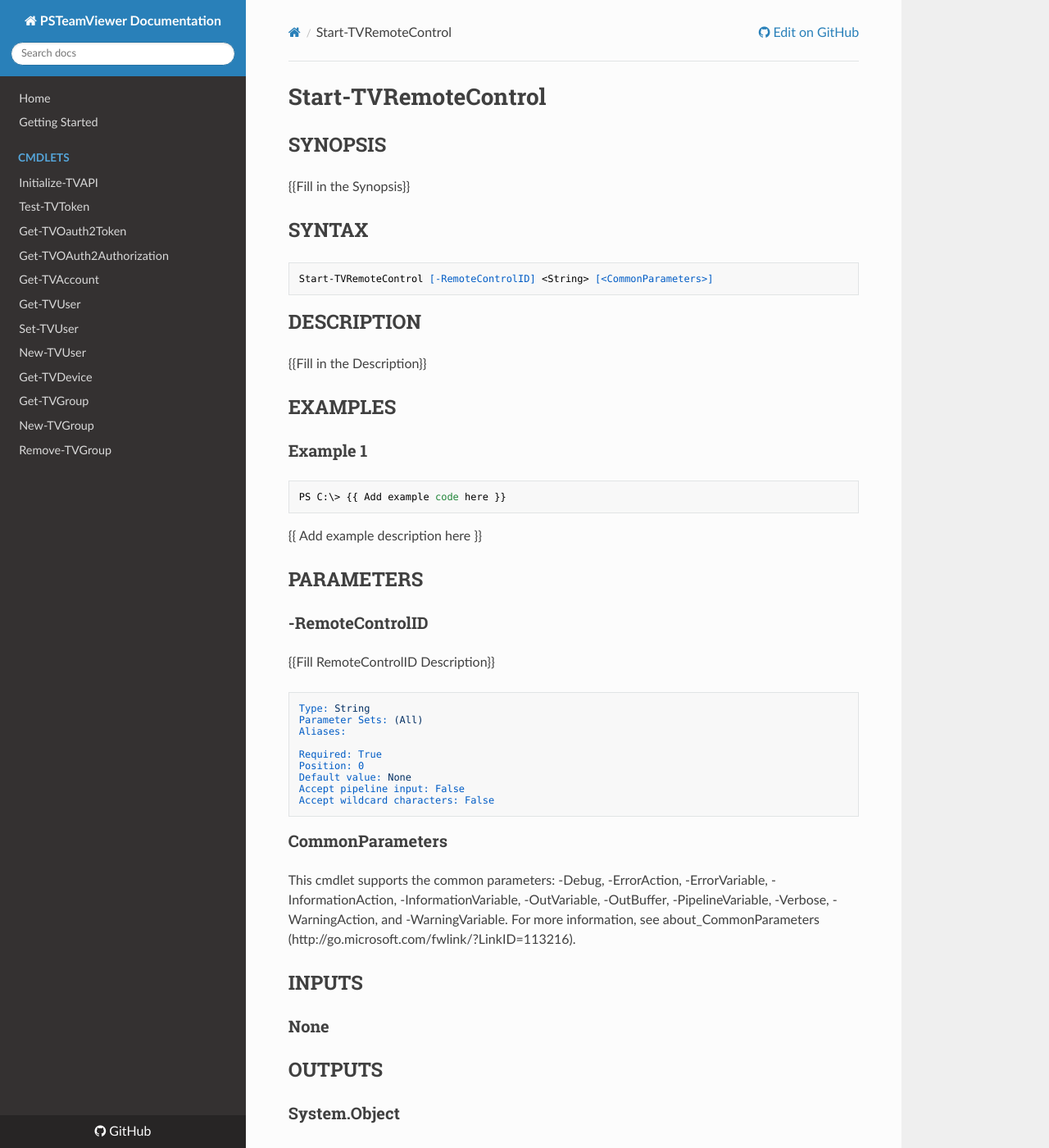
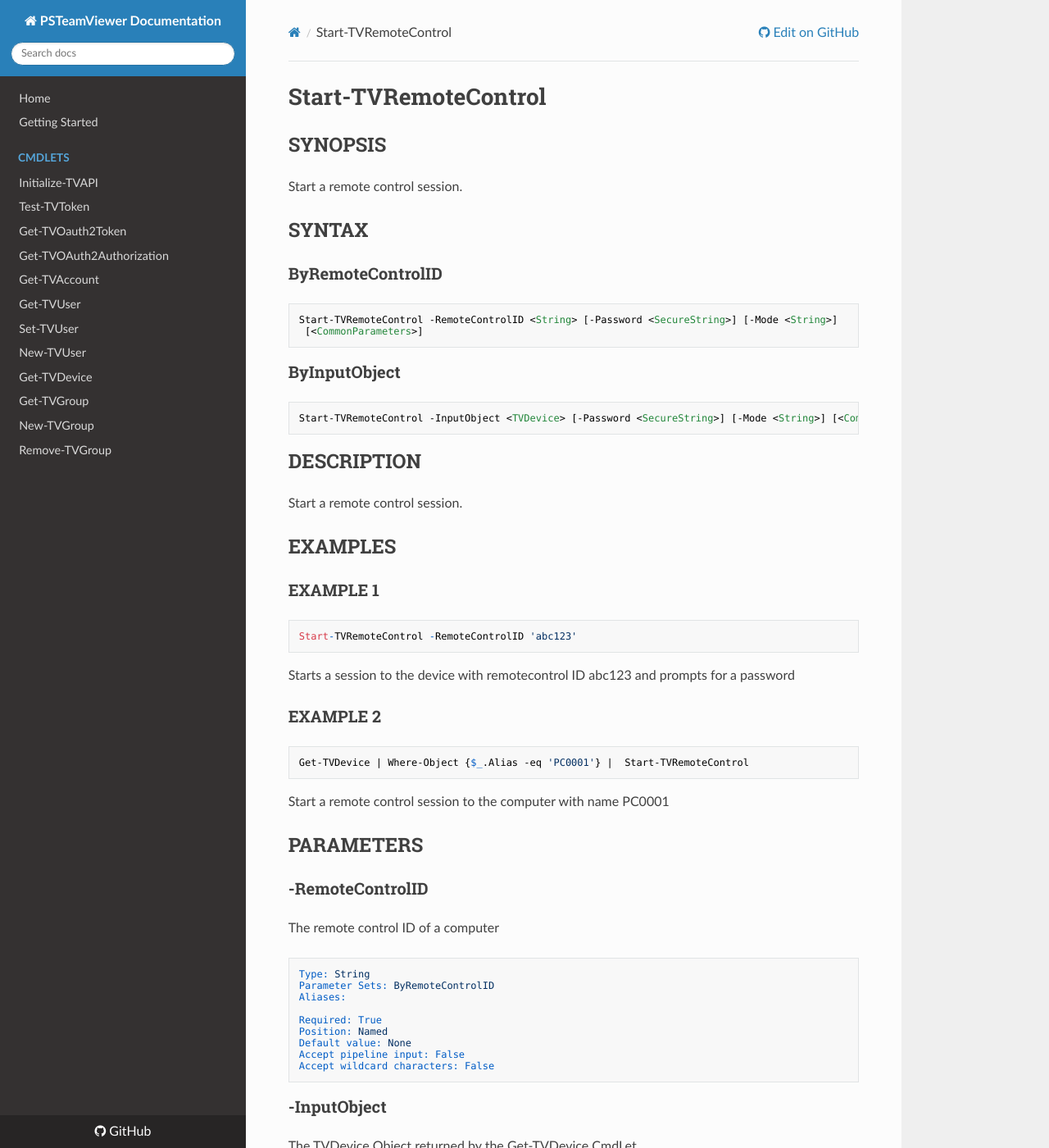
Before and after one commit to Marcuzzo/PSTeamViewer, an MkDocs documentation site: the page built from docs/cmdlets/Start-TVRemoteControl.md, in a window 1280 px wide and 1400 px high. Shown: the whole window at 82% size. Built offline with MkDocs 1.6.1, drawn with Linux system fonts in a browser that asks for light colours; nearby versions of some CDN libraries; old or Windows-style settings are respelled for this version of MkDocs; some of the changed text lies outside the part shown.

Commit message:
updated docs

````diff
--- a/docs/cmdlets/Start-TVRemoteControl.md
+++ b/docs/cmdlets/Start-TVRemoteControl.md
@@ -8,38 +8,99 @@ schema: 2.0.0
 # Start-TVRemoteControl
 
 ## SYNOPSIS
-{{Fill in the Synopsis}}
+Start a remote control session.
 
 ## SYNTAX
 
+### ByRemoteControlID
 ```
-Start-TVRemoteControl [-RemoteControlID] <String> [<CommonParameters>]
+Start-TVRemoteControl -RemoteControlID <String> [-Password <SecureString>] [-Mode <String>]
+ [<CommonParameters>]
+```
+
+### ByInputObject
+```
+Start-TVRemoteControl -InputObject <TVDevice> [-Password <SecureString>] [-Mode <String>] [<CommonParameters>]
 ```
 
 ## DESCRIPTION
-{{Fill in the Description}}
+Start a remote control session.
 
 ## EXAMPLES
 
-### Example 1
+### EXAMPLE 1
 ```
-PS C:\> {{ Add example code here }}
+Start-TVRemoteControl -RemoteControlID 'abc123'
 ```
 
-{{ Add example description here }}
+Starts a session to the device with remotecontrol ID abc123 and prompts for a password
+
+### EXAMPLE 2
+```
+Get-TVDevice | Where-Object {$_.Alias -eq 'PC0001'} |  Start-TVRemoteControl
+```
+
+Start a remote control session to the computer with name PC0001
 
 ## PARAMETERS
 
 ### -RemoteControlID
-{{Fill RemoteControlID Description}}
+The remote control ID of a computer
+
+```yaml
+Type: String
+Parameter Sets: ByRemoteControlID
+Aliases:
+
+Required: True
+Position: Named
+Default value: None
+Accept pipeline input: False
+Accept wildcard characters: False
+```
+
+### -InputObject
+The TVDevice Object returned by the Get-TVDevice CmdLet
+
+```yaml
+Type: TVDevice
+Parameter Sets: ByInputObject
+Aliases:
+
+Required: True
+Position: Named
+Default value: None
+Accept pipeline input: False
+Accept wildcard characters: False
+```
+
+### -Password
+The password to connect to this computer.
+
+```yaml
+Type: SecureString
+Parameter Sets: (All)
+Aliases:
+
+Required: False
+Position: Named
+Default value: None
+Accept pipeline input: False
+Accept wildcard characters: False
+```
+
+### -Mode
+The mode to connect to the remote computer.
+Defaults to 'Remote Control' if omitted.
+Valid values are 'vpn' or 'FileTransfer'
 
 ```yaml
 Type: String
 Parameter Sets: (All)
 Aliases:
 
-Required: True
-Position: 0
+Required: False
+Position: Named
 Default value: None
 Accept pipeline input: False
 Accept wildcard characters: False
@@ -51,12 +112,9 @@ For more information, see about_CommonParameters (http://go.microsoft.com/fwlink
 
 ## INPUTS
 
-### None
-
 ## OUTPUTS
 
-### System.Object
-
 ## NOTES
+Author: Marco Micozzi
 
 ## RELATED LINKS
````
Also changed, not shown: docs/cmdlets/Get-TVGroup.md (+16 -2 lines), docs/cmdlets/New-TVGroup.md (+1 -1 lines), docs/cmdlets/Remove-TVGroup.md (+5 -1 lines).
